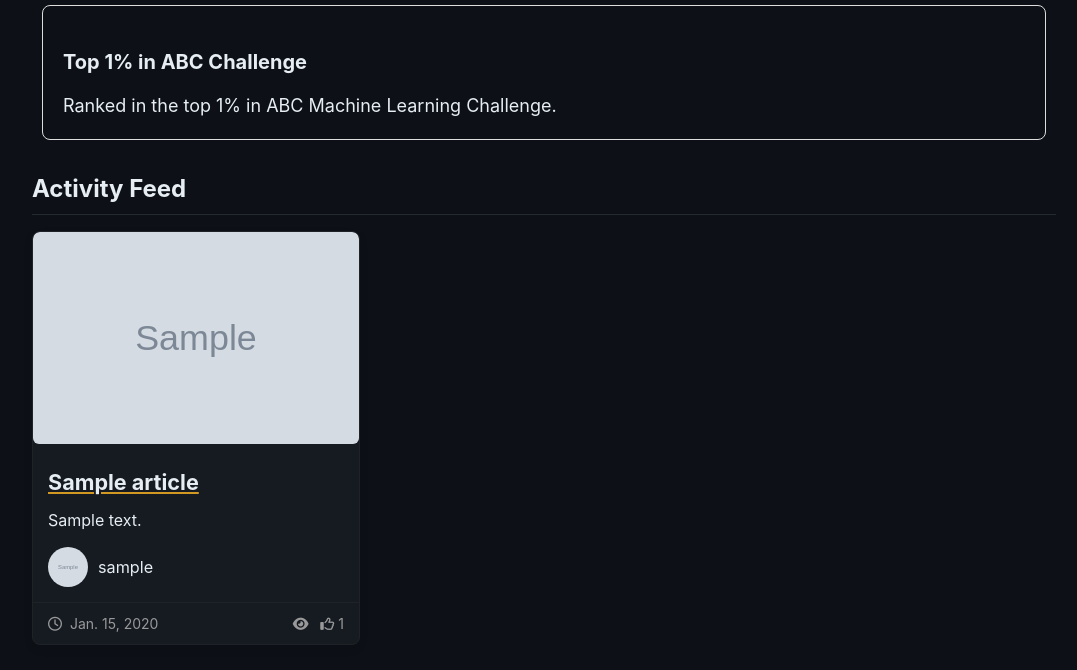
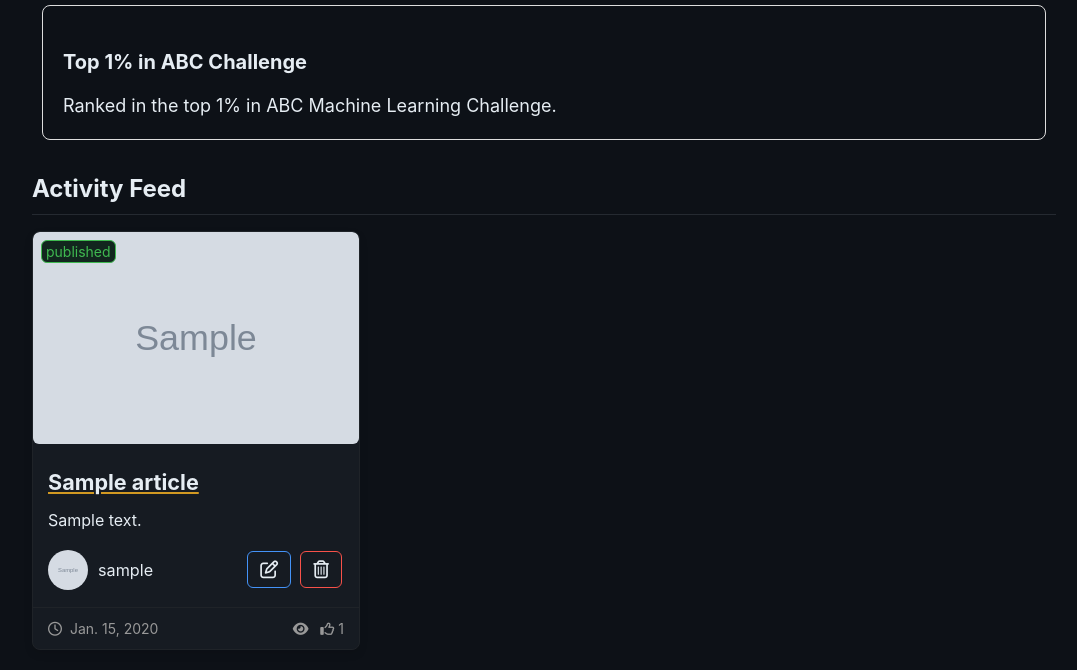
Before and after one commit to Eh3anLo/django-uni-blog, a Django app: a page that uses profiles/templates/profiles/profile.html in a window 1280 px wide. Shown: the part 624-1294 px from the top of the page, without its empty margins (96-1173 px from the left). Before the commit the page ends 1269 px from the top, so only its background shows below. Run offline with Django 5.2, Linux system fonts and the light colour scheme; a user stored in the database is signed in; tables that the repository leaves empty hold one stand-in row (values such as "Sample post"); grey boxes marked "Sample" are stand-in pictures; some libraries are stand-ins or nearby versions.

Commit message:
add edit and delete button to articles in profile , output article status on user own articles

```diff
--- a/config/settings.py
+++ b/config/settings.py
@@ -143,3 +143,5 @@ LOGOUT_REDIRECT_URL = 'home'
 
 MEDIA_ROOT =  str(BASE_DIR.joinpath('media'))
 MEDIA_URL = '/media/'
+
+# ALLOWED_HOSTS = ['192.168.1.118']
--- a/profiles/templates/profiles/profile.html
+++ b/profiles/templates/profiles/profile.html
@@ -84,20 +84,40 @@
           <!-- Add more articles here -->
           {% load hitcount_tags %}
           {% for article in articles %}
-            <div class="card">
+            <div class="card relatative">
+              {% if user.is_authenticated and user.username == article.author.username %}
+              {% if article.status == 'crf'%}
+              <output class="absolute mt-.5 ml-.5 small p-0 px-.25 attention bg-attention bd-attention">crafted</output>
+              {% else %}
+              <output class="absolute mt-.5 ml-.5 small p-0 px-.25 success bg-success bd-success">published</output>
+              {% endif %}
+              {% endif %}
               <img src="{{ article.img.url }}" alt="Article Image" />
               <div class="card-content">
                 <a href="{{ article.get_absolute_url }}">
                   <div class="card-title bold underline">{{ article.title }}</div>
                   <div class="card-text normal">{{ article.description|truncatewords:10 }}</div>
                 </a>
-                <div class="author">
-                  {% if article.author.img %}
-                    <img src="{{ article.author.img.url }}" alt="Author Image" />
-                  {% else %}
-                    <img src="{% static 'images/images.png' %}" alt="Author Image" />
+                <div class="author flex space-between">
+                  <div class="flex align-center space-between">
+                    {% if article.author.img %}
+                      <img src="{{ article.author.img.url }}" alt="Author Image" />
+                    {% else %}
+                      <img src="{% static 'images/images.png' %}" alt="Author Image" />
+                    {% endif %}
+                    <div class="author-name">{{ article.author.username }}</div>
+                  </div>
+                  {% if user.is_authenticated and user.username == article.author.username %}
+                  <div>
+                    <button class="accent">
+                      <a href="" class=""><i class="fa-regular fa-pen-to-square"></i></a>
+                    </button>
+                    <button class="danger">
+                      <a href="" class=""><i class="fa-regular fa-trash-can"></i></a>
+                    </button>
+                  </div>
                   {% endif %}
-                  <div class="author-name">{{ article.author.username }}</div>
+
                 </div>
               </div>
               <div class="card-footer small">
```
